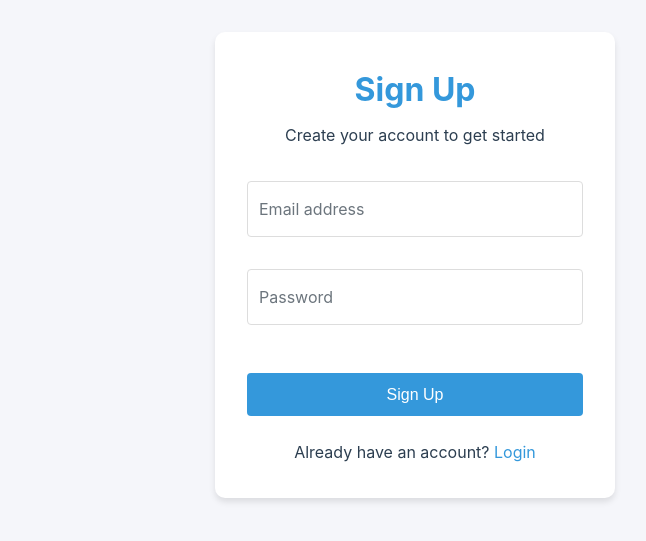
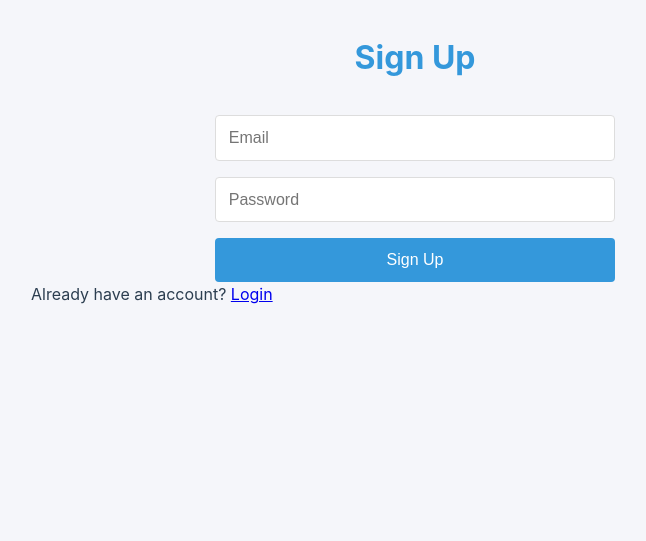
Before and after one commit to Xuankiendev/api-vxk1997, a FastAPI app: page /signup in a window 1280 px wide. Shown: the top 541 px of the page, without its empty margins (225-871 px from the left). Run offline with FastAPI, Linux system fonts and the light colour scheme.

Commit message:
Update signup.html

```diff
--- a/templates/signup.html
+++ b/templates/signup.html
@@ -5,141 +5,24 @@
     <meta name="viewport" content="width=device-width, initial-scale=1.0">
     <title>Sign Up - API Platform</title>
     <link rel="stylesheet" href="/static/css/style.css">
-    <style>
-        .form-floating {
-            position: relative;
-            margin-bottom: 1rem;
-        }
-
-        .form-floating input {
-            width: 100%;
-            height: 3.5rem;
-            padding: 1rem 0.75rem;
-        }
-
-        .form-floating label {
-            position: absolute;
-            top: 0;
-            left: 0;
-            padding: 1rem 0.75rem;
-            pointer-events: none;
-            transform-origin: 0 0;
-            transition: opacity .1s ease-in-out,transform .1s ease-in-out;
-            color: #6c757d;
-        }
-
-        .form-floating input:focus ~ label,
-        .form-floating input:not(:placeholder-shown) ~ label {
-            transform: scale(.85) translateY(-0.5rem);
-            background: white;
-            padding: 0 0.25rem;
-        }
-
-        .auth-card {
-            background: white;
-            padding: 2rem;
-            border-radius: 10px;
-            box-shadow: 0 4px 6px rgba(0, 0, 0, 0.1);
-            max-width: 400px;
-            width: 90%;
-            margin: 2rem auto;
-        }
-
-        .card-header {
-            text-align: center;
-            margin-bottom: 2rem;
-        }
-
-        .card-header h1 {
-            color: var(--primary-color);
-            font-size: 2rem;
-            margin-bottom: 0.5rem;
-        }
-
-        .auth-form button {
-            width: 100%;
-            margin-top: 1rem;
-        }
-
-        .auth-links {
-            text-align: center;
-            margin-top: 1.5rem;
-        }
-
-        .auth-links a {
-            color: var(--primary-color);
-            text-decoration: none;
-        }
-
-        .auth-links a:hover {
-            text-decoration: underline;
-        }
-
-        .loading {
-            display: none;
-            text-align: center;
-            margin-top: 1rem;
-        }
-
-        .loading-spinner {
-            border: 3px solid #f3f3f3;
-            border-top: 3px solid var(--primary-color);
-            border-radius: 50%;
-            width: 24px;
-            height: 24px;
-            animation: spin 1s linear infinite;
-            margin: 0 auto;
-        }
-
-        @keyframes spin {
-            0% { transform: rotate(0deg); }
-            100% { transform: rotate(360deg); }
-        }
-    </style>
 </head>
 <body>
     <div class="container">
-        <div class="auth-card">
-            <div class="card-header">
         <h1>Sign Up</h1>
-                <p>Create your account to get started</p>
-            </div>
         <form class="auth-form" id="signupForm">
-                <div class="form-floating">
-                    <input type="email" id="email" placeholder=" " required>
-                    <label for="email">Email address</label>
-                </div>
-                <div class="form-floating">
-                    <input type="password" id="password" placeholder=" " required>
-                    <label for="password">Password</label>
-                </div>
+            <input type="email" id="email" placeholder="Email" required>
+            <input type="password" id="password" placeholder="Password" required>
             <button type="submit" class="button">Sign Up</button>
-                <div class="loading" id="loading">
-                    <div class="loading-spinner"></div>
-                    <p>Creating your account...</p>
-                </div>
         </form>
-            <div class="auth-links">
         <p>Already have an account? <a href="/login">Login</a></p>
-            </div>
+        <div id="apiKey" class="message"></div>
         <div id="error" class="error"></div>
     </div>
-    </div>
-
     <script>
         document.getElementById('signupForm').addEventListener('submit', async (e) => {
             e.preventDefault();
-
             const errorDiv = document.getElementById('error');
-            const loadingDiv = document.getElementById('loading');
-            const submitButton = document.querySelector('button[type="submit"]');
-
-            // Reset error message
-            errorDiv.style.display = 'none';
-
-            // Show loading state
-            loadingDiv.style.display = 'block';
-            submitButton.disabled = true;
+            const apiKeyDiv = document.getElementById('apiKey');
 
             try {
                 const formData = new FormData();
@@ -154,19 +37,18 @@
                 const data = await response.json();
 
                 if (data.success) {
-                    localStorage.setItem('apiKey', data.apiKey);
-                    window.location.href = data.redirect;
+                    apiKeyDiv.innerHTML = `Your API Key: <code>${data.apiKey}</code>`;
+                    apiKeyDiv.style.display = 'block';
+                    errorDiv.style.display = 'none';
                 } else {
                     errorDiv.textContent = data.error;
                     errorDiv.style.display = 'block';
+                    apiKeyDiv.style.display = 'none';
                 }
             } catch (error) {
-                errorDiv.textContent = 'An error occurred. Please try again.';
+                errorDiv.textContent = 'Server error';
                 errorDiv.style.display = 'block';
-            } finally {
-                // Hide loading state
-                loadingDiv.style.display = 'none';
-                submitButton.disabled = false;
+                apiKeyDiv.style.display = 'none';
             }
         });
     </script>
```
Lines whose indentation alone changed are shown as unchanged.
